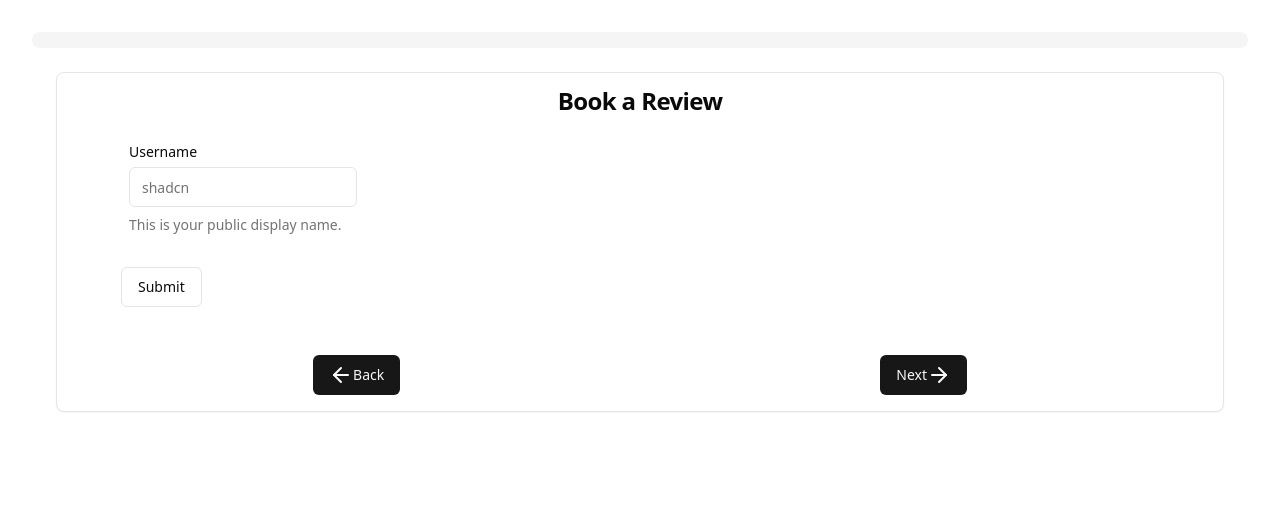
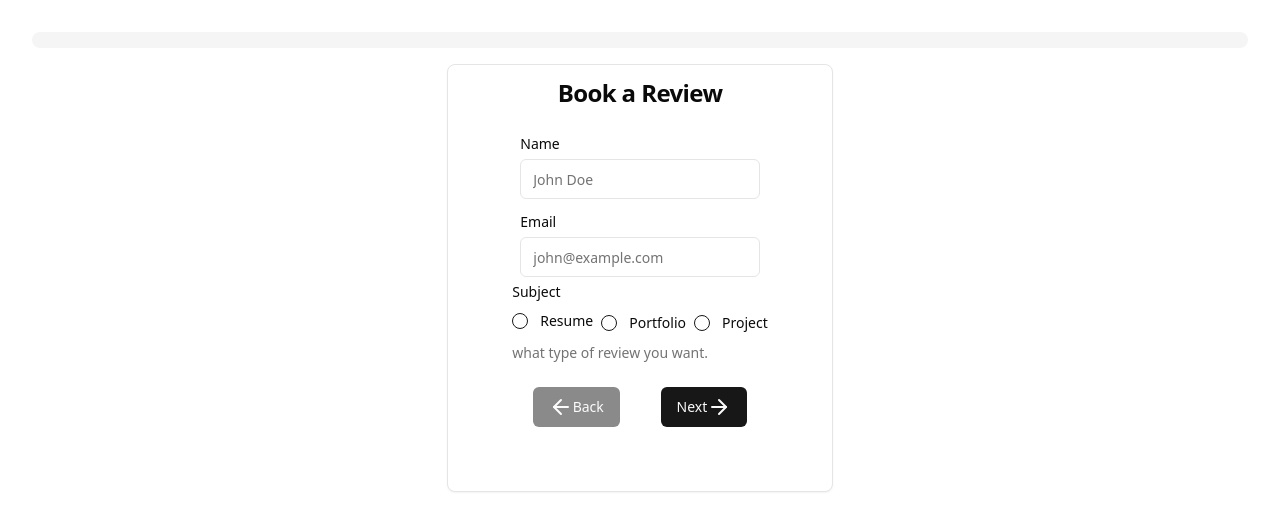
Before and after one commit to Ronit-gurjar/react-multistep-form, a React (Vite) app: page / in a window 1280 px wide. Shown: the top 530 px of the page. Built offline with nearby package versions, Linux system fonts and the light colour scheme.

Commit message:
Add: step components and navigation

```diff
--- a/src/components/multistep.tsx
+++ b/src/components/multistep.tsx
@@ -7,71 +7,78 @@ import { zodResolver } from "@hookform/resolvers/zod"
 import { useForm } from "react-hook-form"
 import { Card, CardContent, CardTitle } from './ui/card';
 import { Button } from './ui/button';
-import { Form,
-    FormControl,
-    FormDescription,
-    FormField,
-    FormItem,
-    FormLabel,
-    FormMessage } from './ui/form';
-import { Input } from "@/components/ui/input"
-import { ArrowLeft, ArrowRight } from 'lucide-react'
+import { Form } from './ui/form';
+import { useToast } from "@/components/ui/use-toast"
+import { ToastAction } from './ui/toast'
+import { ArrowLeft, ArrowRight} from 'lucide-react'
 
-const formSchema = z.object({
-    username: z.string().min(2, {
-      message: "Username must be at least 2 characters.",
-    }),
-  })
-
+import UserDetails from './steps/UserDetails'
+import DateTimeSelection from './steps/DateTimeSelection'
+import DocumentUpload from './steps/DocumentUpload'
+import formSchema, { FormValues } from './steps/formSchema'
 
 export default function MultiStep() {
     const [step, setStep] = useState(1);
+    const { toast } = useToast()
+    const [isSubmitted, setIsSubmitted] = useState(false);
+
+    const nextStep = () => {
+        setStep(prev => Math.min(prev + 1, 3))
+        setIsSubmitted(false)  // Reset submission state when moving to next step
+    }
+    const prevStep = () => {
+        setStep(prev => Math.max(prev - 1, 1))
+        setIsSubmitted(false)  // Reset submission state when moving to previous step
+    }
 
         // 1. Define your form.
-    const form = useForm<z.infer<typeof formSchema>>({
+    const form = useForm<FormValues>({
         resolver: zodResolver(formSchema),
         defaultValues: {
-        username: "",
+            name: "",
+            subject: undefined,
+            email: "",
+            date: undefined,
+            time: "",
+            document: undefined,
         },
     })
 
     // 2. Define a submit handler.
     function onSubmit(values: z.infer<typeof formSchema>) {
-        // Do something with the form values.
-        // ✅ This will be type-safe and validated.
-        console.log(values)
+        if (!isSubmitted) {
+            console.log("Form submitted", values)
+            toast({
+                title: `${values.subject} Review set for ${values.name}`,
+                description: `Date: ${values.date.toDateString() || 'Not set'}, Time: ${values.time || 'Not set'}`,
+                action: <ToastAction altText="okay">Okay</ToastAction>
+            })
+            setIsSubmitted(true)
+        }
     }
+
   return (
-    <motion.div className='p-2 m-4'>
-        <Card className='p-4'>
+    <motion.div className='m-4 flex flex-col items-center'>
+        <Card className='p-4 sm:min-w-fit'>
             <CardTitle>Book a Review</CardTitle>
             <CardContent>
                 <Form {...form}>
-                    <form onSubmit={form.handleSubmit(onSubmit)} className="w-2/3 space-y-6 p-4 flex flex-col items-start m-2">
-                        <FormField
-                        control={form.control}
-                        name="username"
-                        render={({ field }) => (
-                            <FormItem className='flex flex-col items-start m-2'>
-                            <FormLabel>Username</FormLabel>
-                            <FormControl>
-                                <Input placeholder="shadcn" {...field} />
-                            </FormControl>
-                            <FormDescription>
-                                This is your public display name.
-                            </FormDescription>
-                            <FormMessage />
-                            </FormItem>
+                <form onSubmit={form.handleSubmit(onSubmit, (errors) => console.log("Form errors", errors))} className="p-4 flex flex-col m-2">
+                    {step === 1 && <UserDetails form={form} />}
+                    {step === 2 && <DateTimeSelection form={form} />}
+                    {step === 3 && <DocumentUpload form={form} />}
+
+                    <div className='pt-2 mt-4 flex flex-row justify-around items-center'>
+                        <Button type="button" onClick={prevStep} disabled={step === 1}><ArrowLeft/>Back</Button>
+                        {step < 3 ? (
+                            <Button type="button" onClick={nextStep}>Next<ArrowRight/></Button>
+                        ) : (
+                            <Button type="submit" disabled={isSubmitted}>{isSubmitted ? 'Submitted' : 'Submit'}</Button>
                         )}
-                        />
-                        <Button variant="outline" type="submit">Submit</Button>
-                    </form>
+                    </div>
+                </form>
                 </Form>
             </CardContent>
-            <div className='flex flex-row justify-around items-center'>
-                <Button><ArrowLeft/>Back</Button>
-                <Button>Next<ArrowRight/></Button>
-            </div>
         </Card>
     </motion.div>
   )
```
